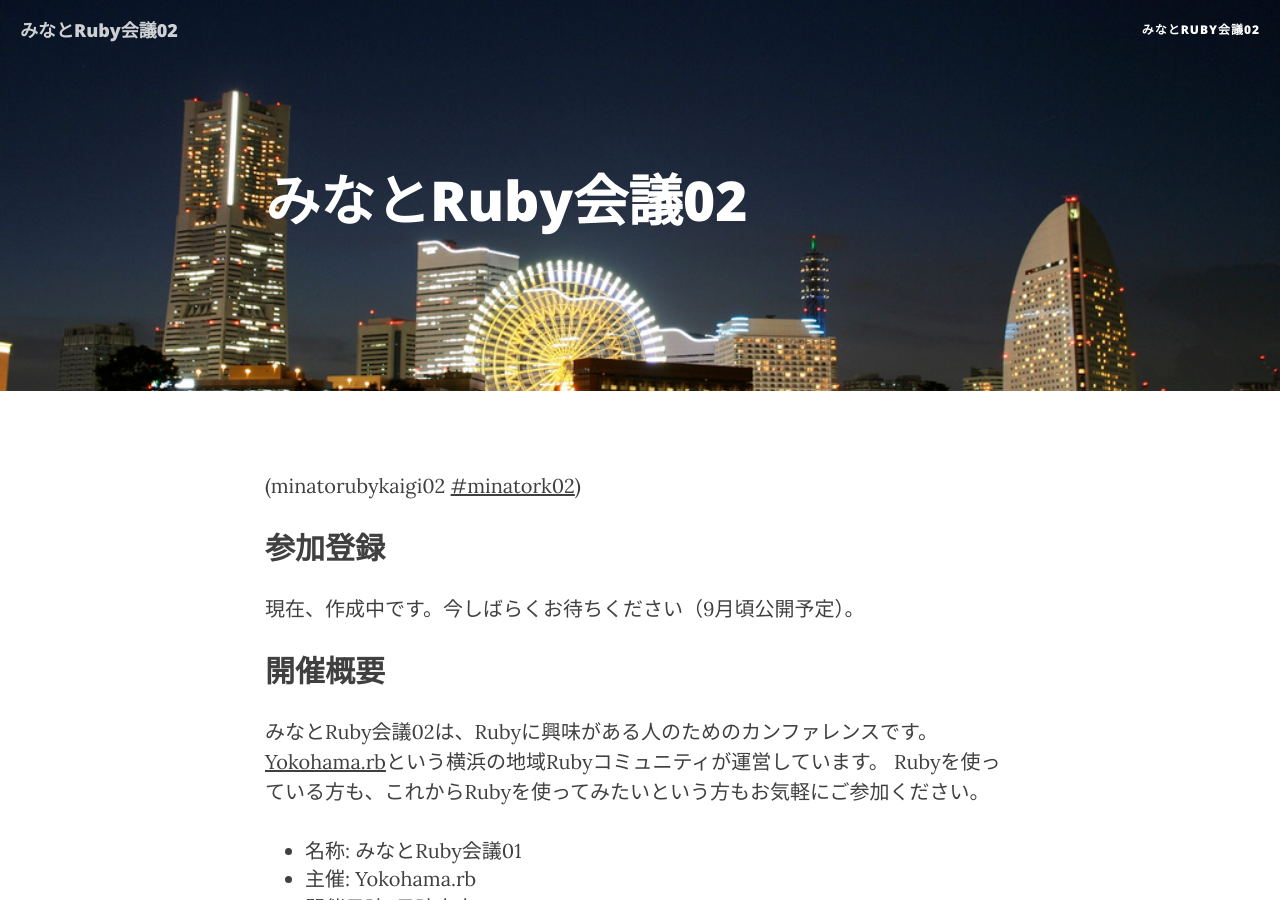
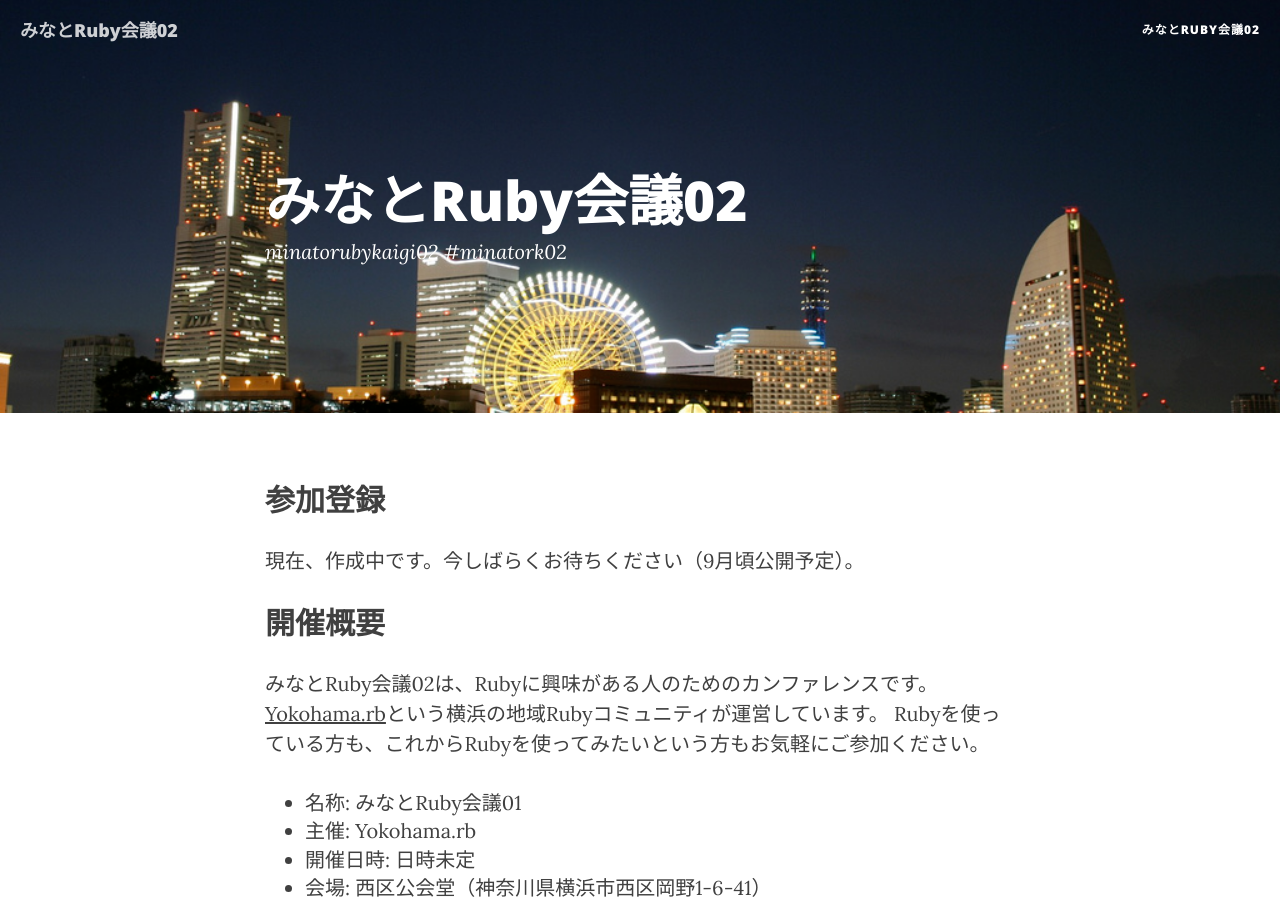
Before and after one commit to yokohamarb/minatork02, a Jekyll site: the page built from index.md, in a window 1280 px wide and 900 px high. Built offline with Jekyll 4.4.1, drawn with Linux system fonts in a browser that asks for light colours; nearby versions of some CDN libraries.

Commit message:
Change hash tag position

```diff
--- a/_layouts/post.html
+++ b/_layouts/post.html
@@ -12,6 +12,8 @@ layout: default
                     {% if page.subtitle %}
                     <h2 class="subheading">{{ page.subtitle }}</h2>
                     {% endif %}
+                    <span class="meta">minatorubykaigi02 <a href="http://twitter.com/search?q=%23minatork02">#minatork02
+</a></span>
                 </div>
             </div>
         </div>
```
Also changed, not shown: index.md (+0 -2 lines).
